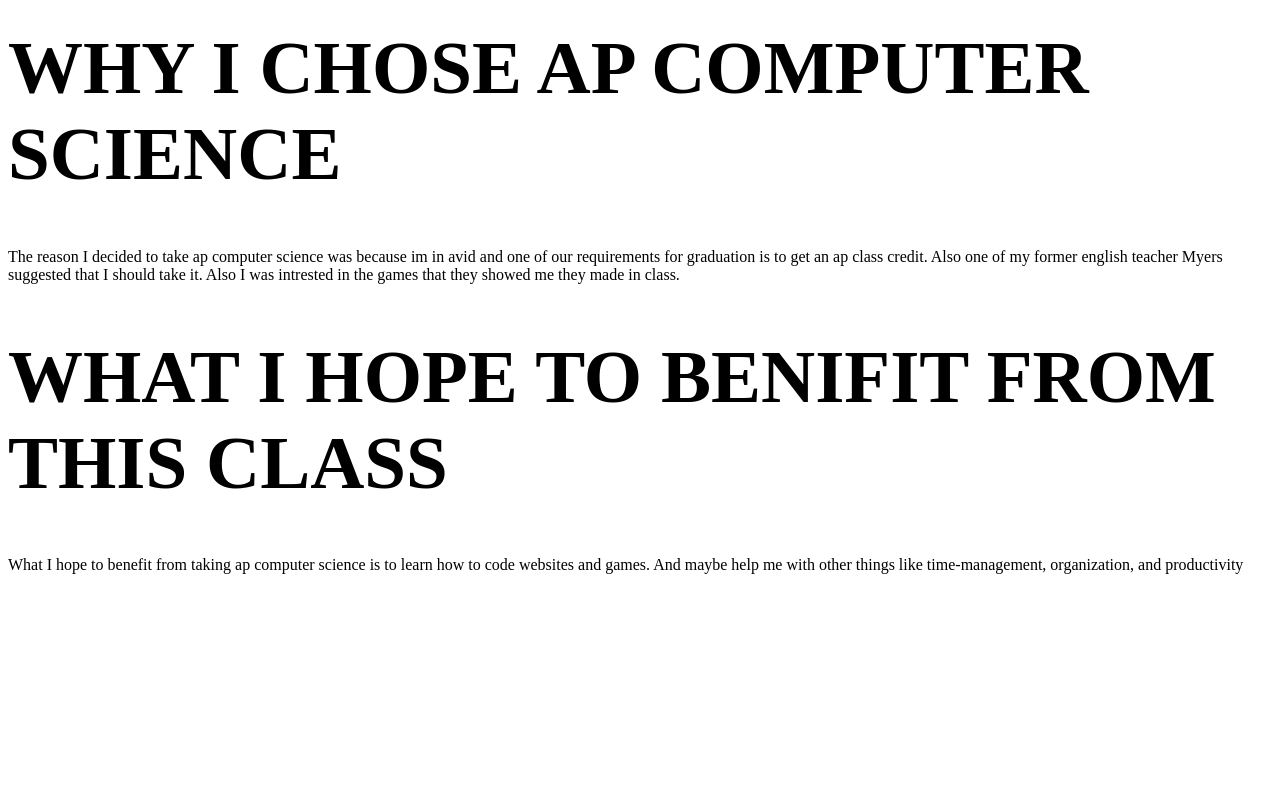
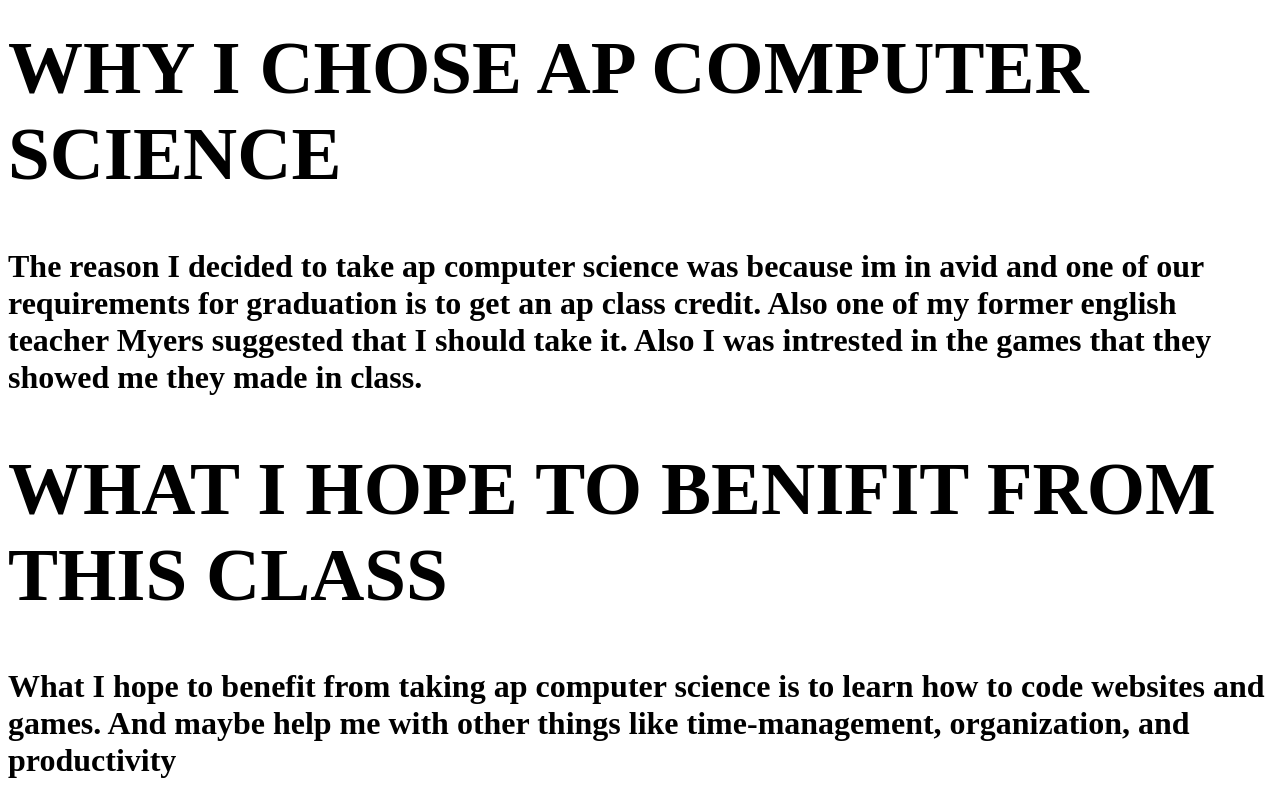
Before and after one commit to Kagliam/kagliam.github.io, a plain HTML site: page CSP Projects/WHY AP COMPS.html in a window 1280 px wide. Shown: the part 320-1120 px from the top of the page. Before the commit the page ends 910 px from the top, so only its background shows below. Drawn offline with Linux system fonts and the light colour scheme.

Commit message:
Update WHY AP COMPS.html

```diff
--- a/CSP Projects/WHY AP COMPS.html
+++ b/CSP Projects/WHY AP COMPS.html
@@ -19,15 +19,15 @@
 
  <h1 style="font-size:75px;">WHY I CHOSE AP COMPUTER SCIENCE</h1>
 
- <p>The reason I decided to take ap computer science was because im in avid and one of our requirements for graduation is to get an
+ <H1>The reason I decided to take ap computer science was because im in avid and one of our requirements for graduation is to get an
    ap class credit. Also one of my former english teacher Myers suggested that I should take it. Also I was intrested in the games
-   that they showed me they made in class.</p>
+   that they showed me they made in class.</H1>
 
 
 <h1 style="font-size:75px;">WHAT I HOPE TO BENIFIT FROM THIS CLASS</h1>
 
-<p>What I hope to benefit from taking ap computer science is to learn how to code websites and games. And maybe help me with other
-  things like time-management, organization, and productivity
+<H1>What I hope to benefit from taking ap computer science is to learn how to code websites and games. And maybe help me with other
+  things like time-management, organization, and productivity</H1>
 
 
     </html>
```
